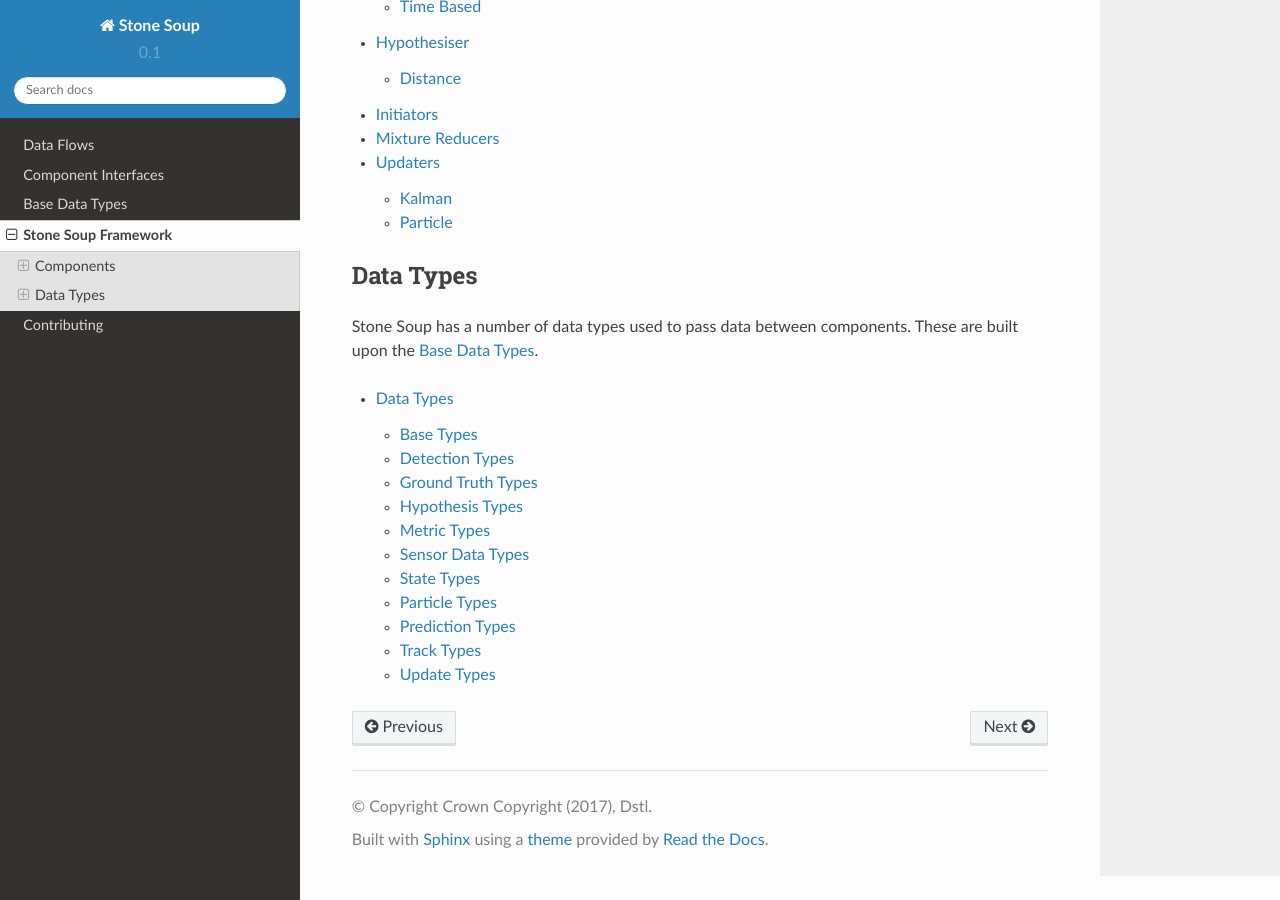
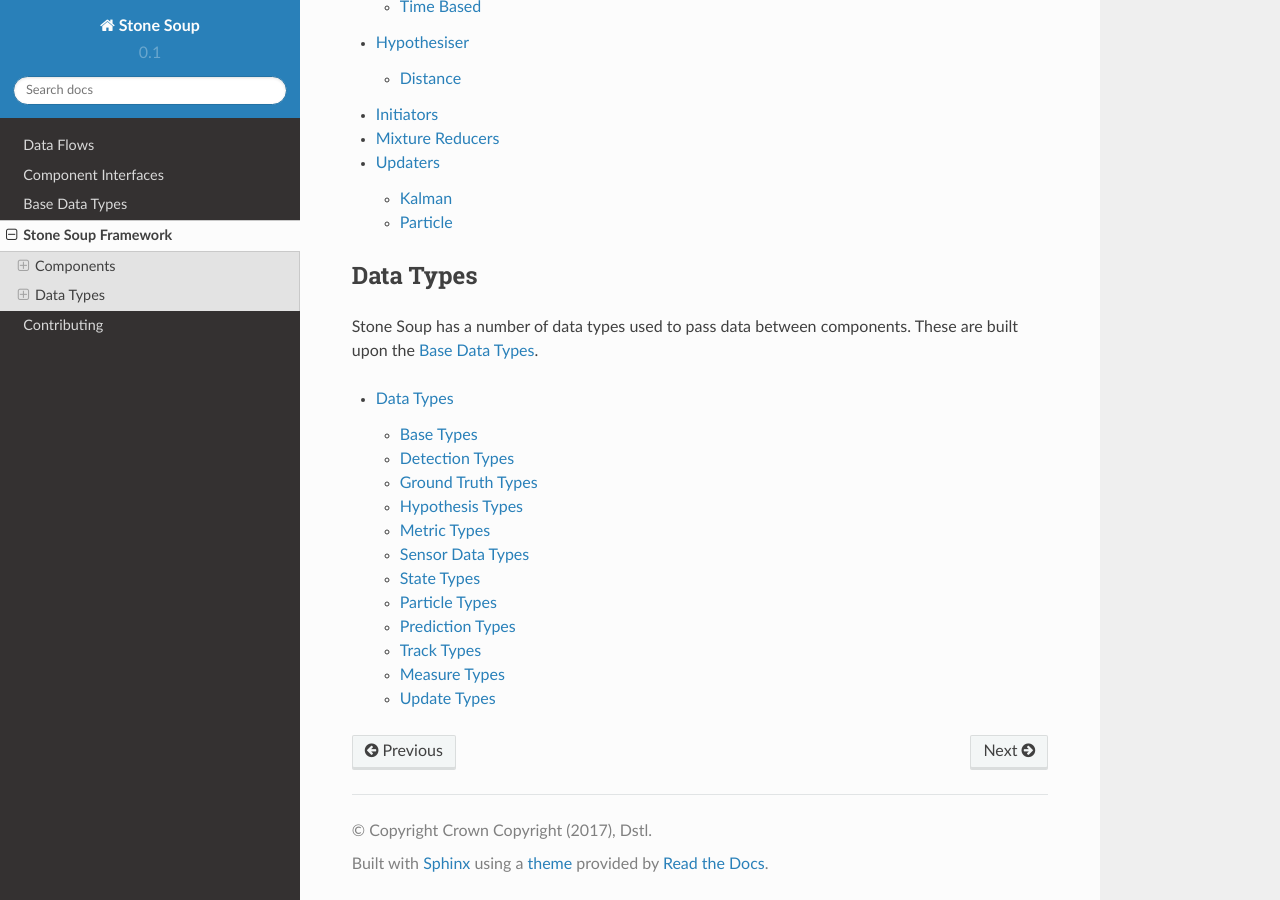
Before and after one commit to dstl/Stone-Soup, a Sphinx documentation site: the page built from docs/source/stonesoup.rst, in a window 1280 px wide and 900 px high, scrolled down 997 px. Built offline with Sphinx 7.4.7 and the Read the Docs theme 2.0.0, drawn with Linux system fonts in a browser that asks for light colours; pages that are not in the unit, such as notebooks, are missing from menus.

Commit message:
Measure type added to documents build

```diff
--- a/docs/source/stonesoup.types.rst
+++ b/docs/source/stonesoup.types.rst
@@ -65,6 +65,11 @@
 .. automodule:: stonesoup.types.track
     :show-inheritance:
 
+Measure Types
+-------------
+.. automodule:: stonesoup.types.measure
+    :show-inheritance:
+
 Update Types
 ----------------
 
```
